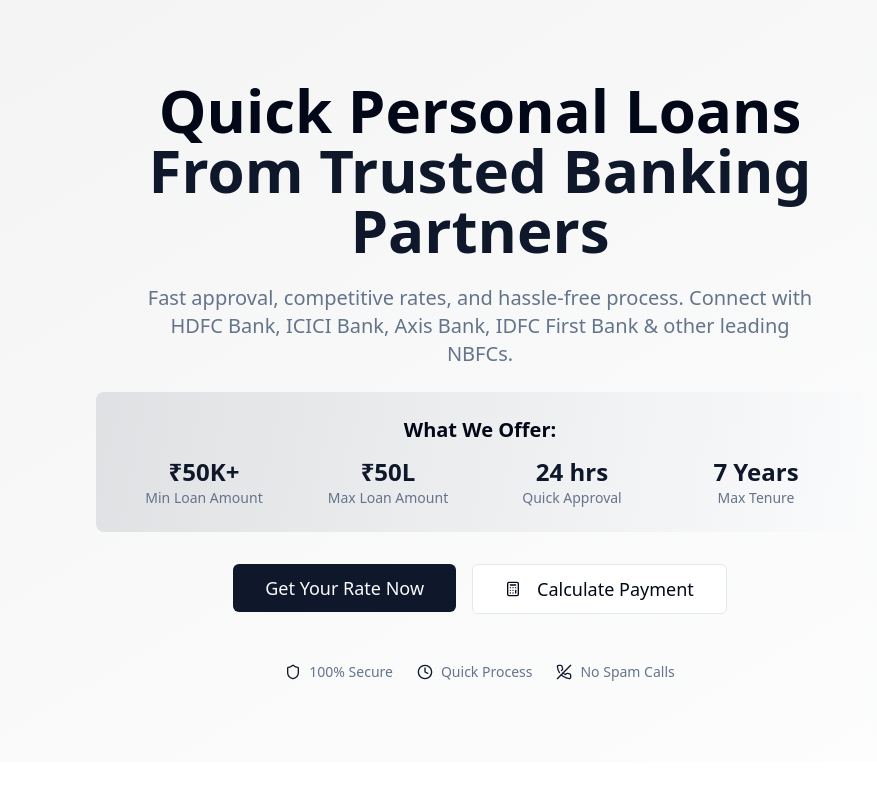
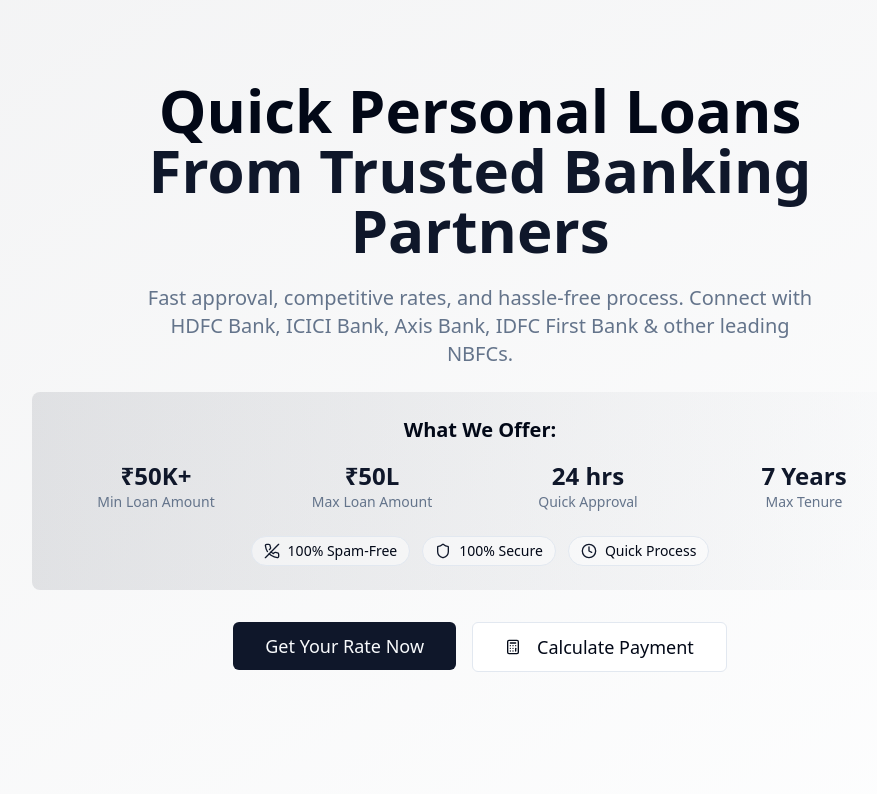
Before and after one commit to asatishpaul/simple-hi-universe-maker, a React (Vite) app: page / in a window 1280 px wide. Shown: the top 794 px of the page, without its empty margins (160-1037 px from the left). Built offline with nearby package versions, Linux system fonts and the light colour scheme.

Commit message:
Refactor "Why Choose" section
Move the "Why Choose Our Loan Service?" section content to the "What we Offer" section, removing duplicate content.

```diff
--- a/src/components/Hero.tsx
+++ b/src/components/Hero.tsx
@@ -21,9 +21,9 @@ export const Hero = () => {
             Connect with HDFC Bank, ICICI Bank, Axis Bank, IDFC First Bank & other leading NBFCs.
           </p>
 
-          <div className="bg-gradient-to-r from-primary/10 to-secondary/10 p-6 rounded-lg mb-8 max-w-3xl mx-auto">
-            <h3 className="text-xl font-semibold text-foreground mb-3">What We Offer:</h3>
-            <div className="grid grid-cols-2 md:grid-cols-4 gap-4 text-center">
+          <div className="bg-gradient-to-r from-primary/10 to-secondary/10 p-6 rounded-lg mb-8 max-w-4xl mx-auto">
+            <h3 className="text-xl font-semibold text-foreground mb-4">What We Offer:</h3>
+            <div className="grid grid-cols-2 md:grid-cols-4 gap-4 text-center mb-6">
               <div>
                 <div className="text-2xl font-bold text-primary">₹50K+</div>
                 <div className="text-sm text-muted-foreground">Min Loan Amount</div>
@@ -39,6 +39,21 @@ export const Hero = () => {
               <div>
                 <div className="text-2xl font-bold text-primary">7 Years</div>
                 <div className="text-sm text-muted-foreground">Max Tenure</div>
+              </div>
+            </div>
+
+            <div className="flex flex-wrap justify-center gap-3 text-sm">
+              <div className="flex items-center gap-2 bg-background/50 rounded-full px-3 py-1 border">
+                <PhoneOff className="h-4 w-4 text-primary" />
+                <span>100% Spam-Free</span>
+              </div>
+              <div className="flex items-center gap-2 bg-background/50 rounded-full px-3 py-1 border">
+                <Shield className="h-4 w-4 text-primary" />
+                <span>100% Secure</span>
+              </div>
+              <div className="flex items-center gap-2 bg-background/50 rounded-full px-3 py-1 border">
+                <Clock className="h-4 w-4 text-primary" />
+                <span>Quick Process</span>
               </div>
             </div>
           </div>
@@ -62,20 +77,6 @@ export const Hero = () => {
             </Button>
           </div>
 
-          <div className="flex flex-wrap items-center justify-center gap-6 text-sm text-muted-foreground">
-            <div className="flex items-center gap-2">
-              <Shield className="h-4 w-4 text-primary" />
-              <span>100% Secure</span>
-            </div>
-            <div className="flex items-center gap-2">
-              <Clock className="h-4 w-4 text-primary" />
-              <span>Quick Process</span>
-            </div>
-            <div className="flex items-center gap-2">
-              <PhoneOff className="h-4 w-4 text-primary" />
-              <span>No Spam Calls</span>
-            </div>
-          </div>
         </div>
       </div>
     </section>
--- a/src/pages/Index.tsx
+++ b/src/pages/Index.tsx
@@ -12,7 +12,6 @@ const Index = () => {
   return (
     <div className="min-h-screen bg-background">
       <Hero />
-      <Features />
 
       <LoanCalculator />
       <LeadForm />
```
